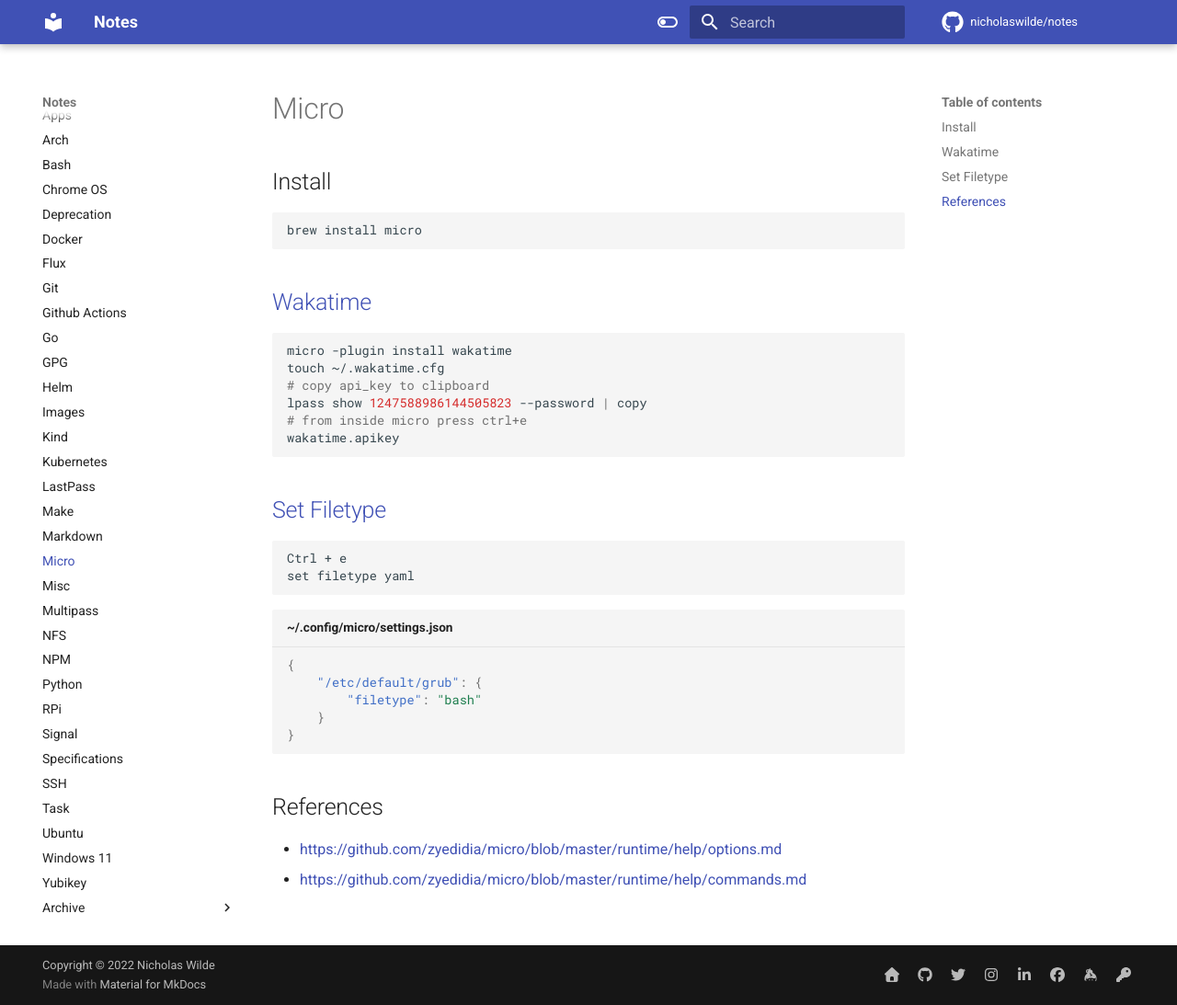
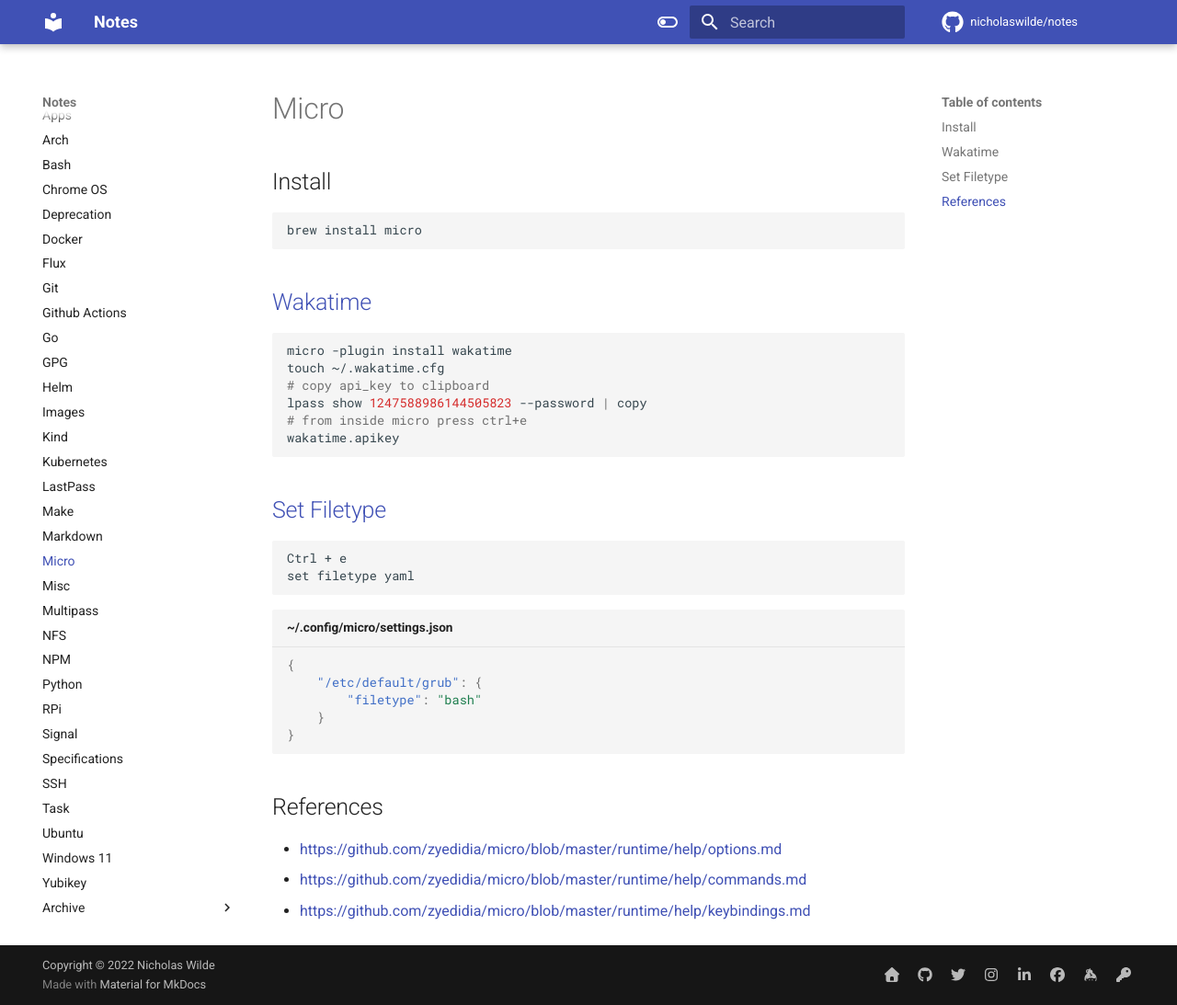
Before and after one commit to nicholaswilde/notes, an MkDocs documentation site: the page built from docs/micro.md, in a window 1280 px wide and 1093 px high. Shown: the whole window at 92% size. Built offline with MkDocs 1.6.1 and Material for MkDocs 9.7.7, drawn with Linux system fonts in a browser that asks for light colours; comment, search, counter and statistics services are not loaded.

Commit message:
Update micro.md

```diff
--- a/docs/micro.md
+++ b/docs/micro.md
@@ -35,6 +35,7 @@
 ## References
 - <https://github.com/zyedidia/micro/blob/master/runtime/help/options.md>
 - <https://github.com/zyedidia/micro/blob/master/runtime/help/commands.md>
+- <https://github.com/zyedidia/micro/blob/master/runtime/help/keybindings.md>
 
 [1]: https://github.com/wakatime/micro-wakatime
 [2]: https://github.com/zyedidia/micro/issues/2080
```
